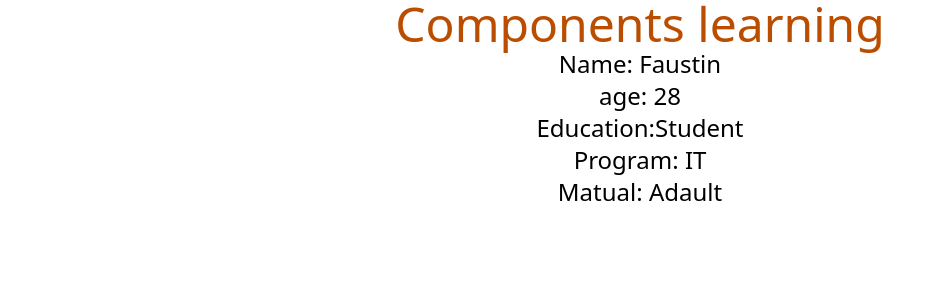
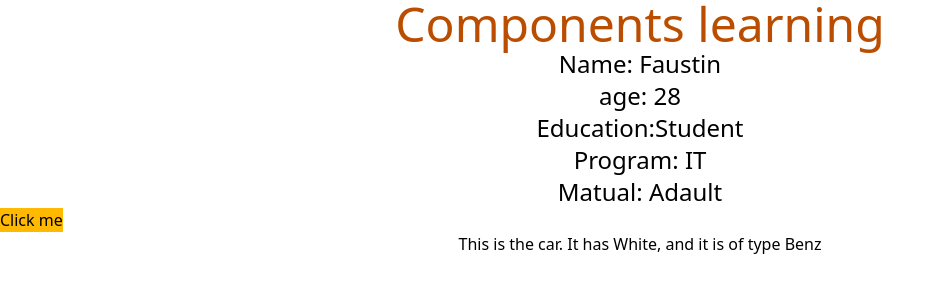
Before and after one commit to faustin12-g/react-learn, a React app: page / in a window 1280 px wide. Shown: the top 300 px of the page, without its empty margins (0-944 px from the left). Built offline with nearby package versions, Linux system fonts and the light colour scheme; the HTML template or start-up script is replaced by a standard one.

Commit message:
add props like pro

```diff
--- a/src/App.jsx
+++ b/src/App.jsx
@@ -1,10 +1,12 @@
 import React from 'react'
 import Expression from './components/Expression'
+import Props from './components/Props'
 
 const App = () => {
   return (
-      <>
+      < >
         < Expression />
+        <Props color='White' type='Benz' />
       </>
   )
 }
--- a/src/components/Expression.jsx
+++ b/src/components/Expression.jsx
@@ -7,6 +7,14 @@ const Expression = () => {
         student: true,
         program: 'IT'
     }
+    const dis = true
+
+    const disBtn = () =>
+    {
+
+        return alert('The button was disabled sussessfully')
+    }
+
     const ageCal = (age) => age>18?"Adault":"Youngest"
   return (
     <div>
@@ -15,6 +23,7 @@ const Expression = () => {
       <br />
       Matual: {ageCal(19)}
       </p>
+      <button onClick={disBtn} disabled={dis} className='bg-amber-400'><a href="">Click me</a></button>
     </div>
   )
 }
--- /dev/null
+++ b/src/components/Props.jsx
@@ -0,0 +1,13 @@
+import React from 'react'
+
+const Props = (props) => {
+  return (
+    <div>
+      <h1 className='text-center'>
+        This is the car. It has {props.color}, and it is of type {props.type}
+      </h1>
+    </div>
+  )
+}
+
+export default Props
```
